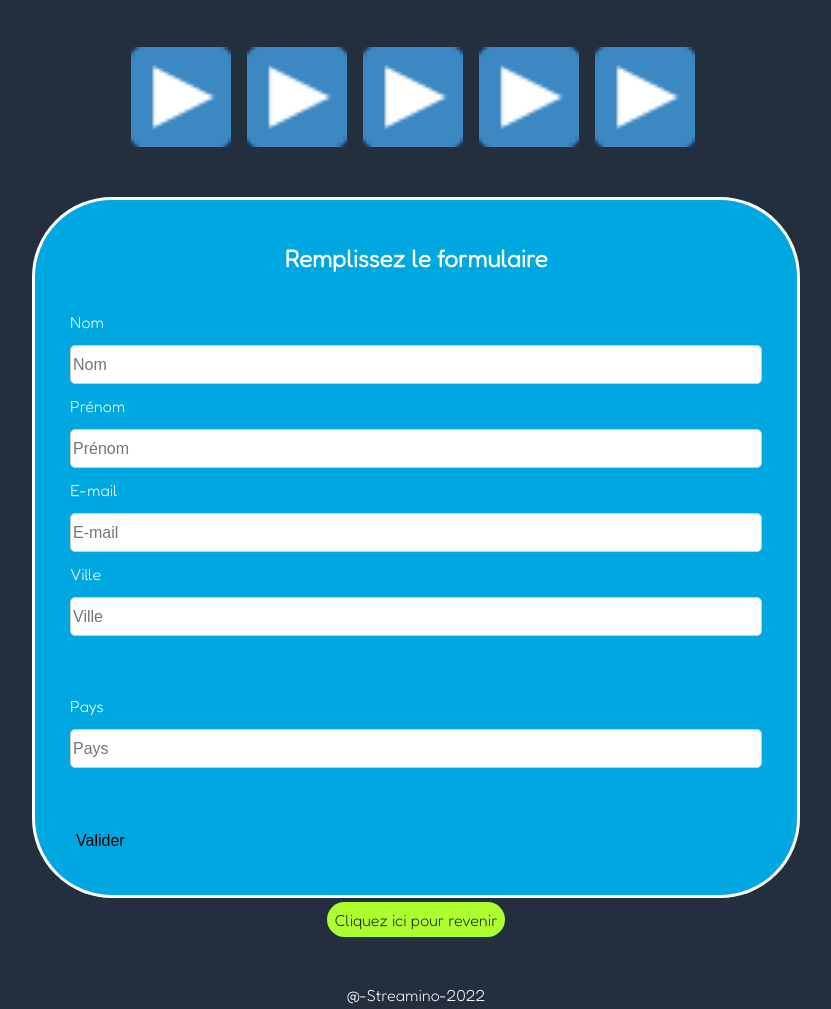
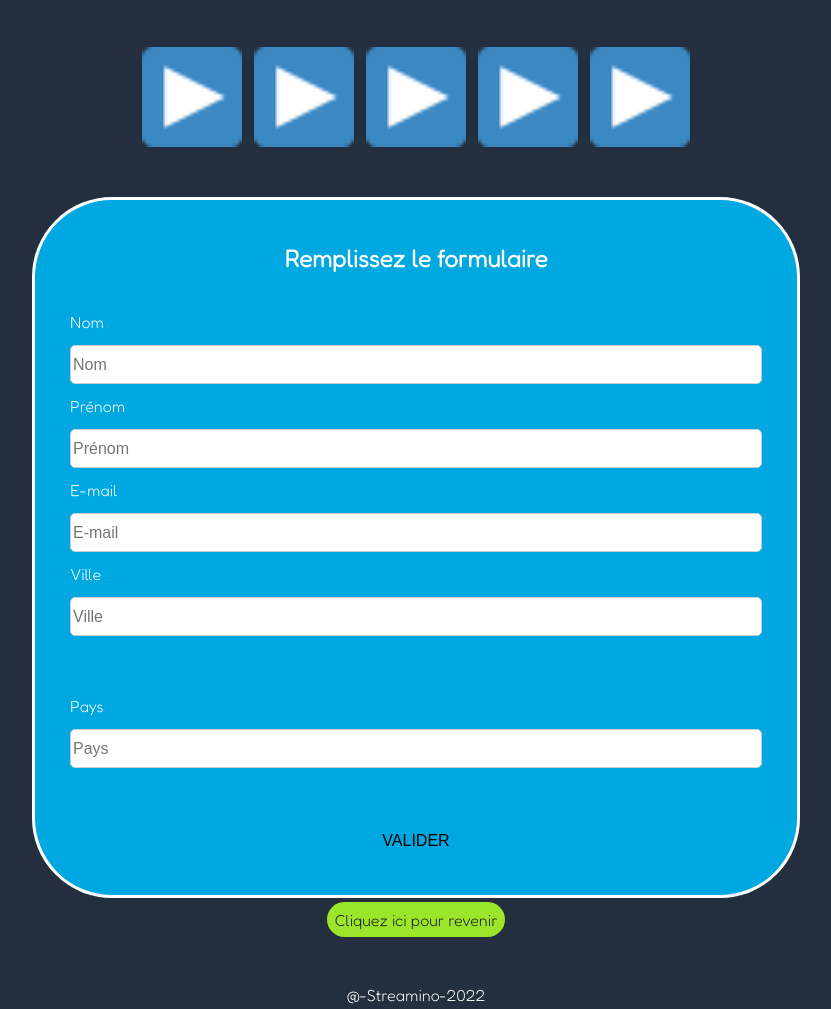
Before and after one commit to Surfingchicken/Streamino, a plain HTML site: page index_formulaire.html in a window 1280 px wide. Shown: the part 123-1132 px from the top of the page, without its empty margins (224-1055 px from the left). Drawn offline with Linux system fonts and the light colour scheme.

Commit message:
correction css

```diff
--- a/css/main.css
+++ b/css/main.css
@@ -10,10 +10,6 @@ header{
 header img{
     margin-right: 50px ;
 }
-li{
-    width: 110px;
-    height: 110px;
-}
 .adv-form{
     margin: 5rem 5vw 5rem ;
 }
@@ -25,22 +21,24 @@ li{
     background-color: rgb(0,168,225);
 }
 .content-pri ul{
-    width: 580px;
-    height: 580px;
+    width: 550px;
+    height: 550px;
     display: grid;
     grid-template-columns: repeat(5, 1fr);
     grid-template-rows: repeat(3, 1fr);
     margin: 5rem auto;
+    gap: 10px;
 
 
 }
 .content-pri-2 ul{
-    width: 580px;
+    width: 550px;
     height: 100px;
     display: grid;
     grid-template-columns: repeat(5, 1fr);
     grid-template-rows: repeat(1, 1fr);
     margin: 5rem auto;
+    gap: 0 10px;
 
 }
 fieldset form *{
@@ -61,7 +59,13 @@ fieldset form input{
 }
 .form-button a{
     padding: 0.75rem;
-    background-color: greenyellow;
+    background-color: #9be52a;
     border-radius: 5rem;
 
 }
+fieldset form input[type="submit"]{
+    color: #000;
+    text-transform: uppercase;
+    font-size: initial;
+    text-align: center;
+}
```
Also changed, not shown: index_formulaire.html (+1 -0 lines).
